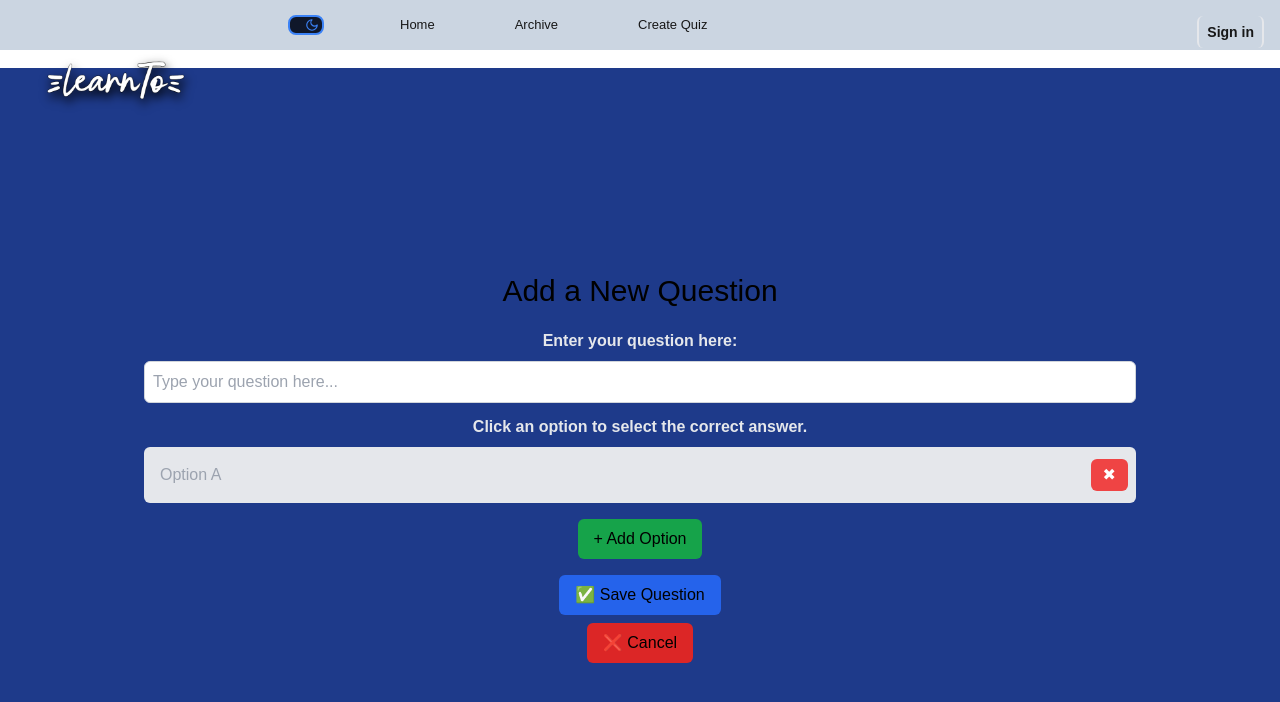
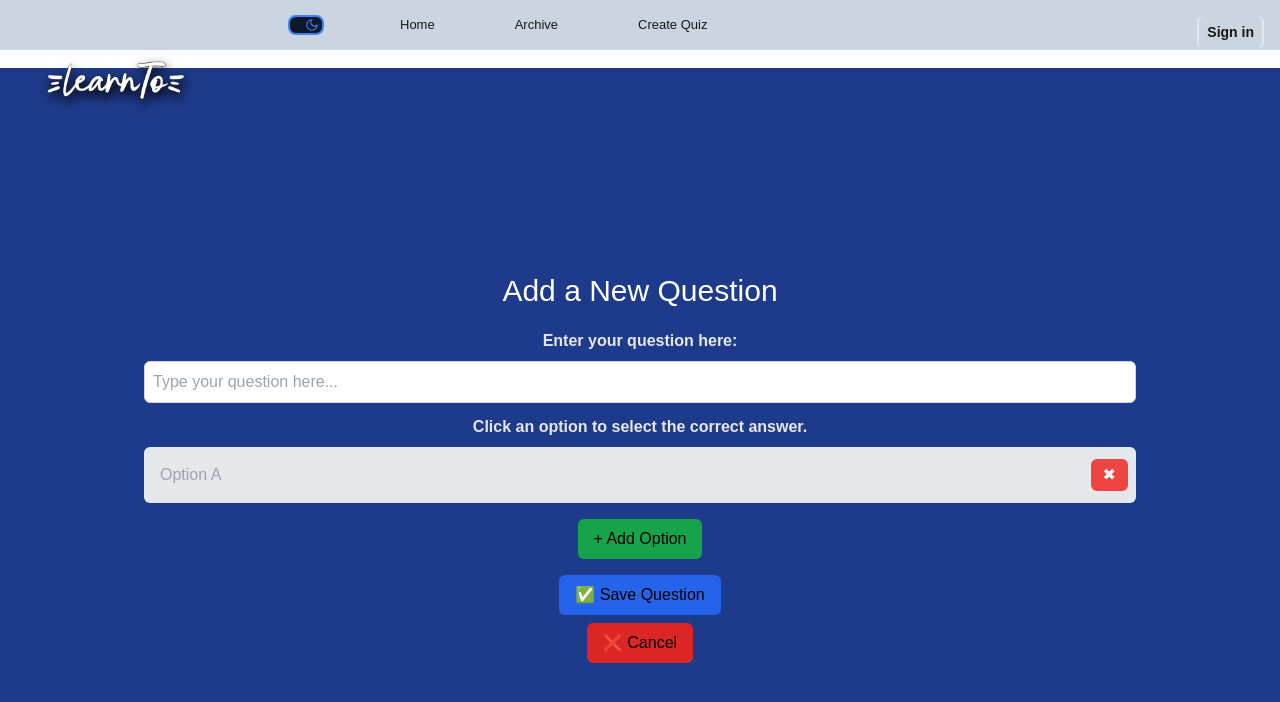
Before and after one commit to JoeyCollado/learnto, a Next.js app: page /pages/quizCreate/addQuestion in a window 1280 px wide. Shown: the top 702 px of the page. Built offline with nearby package versions, Linux system fonts and the light colour scheme; no server answers.

Commit message:
addquestion adjustment1

```diff
--- a/app/pages/quizCreate/addQuestion/page.tsx
+++ b/app/pages/quizCreate/addQuestion/page.tsx
@@ -52,7 +52,7 @@ const AddQuestion = () => {
 
   return (
     <div className="bg-blue-900 h-screen w-full flex flex-col items-center justify-center p-5 text-black">
-      <h1 className="text-3xl mb-5">Add a New Question</h1>
+      <h1 className={`text-3xl mb-5 text-white`}>Add a New Question</h1>
 
       <p className="mb-2 text-gray-200 font-semibold">Enter your question here:</p>
       <input
```
